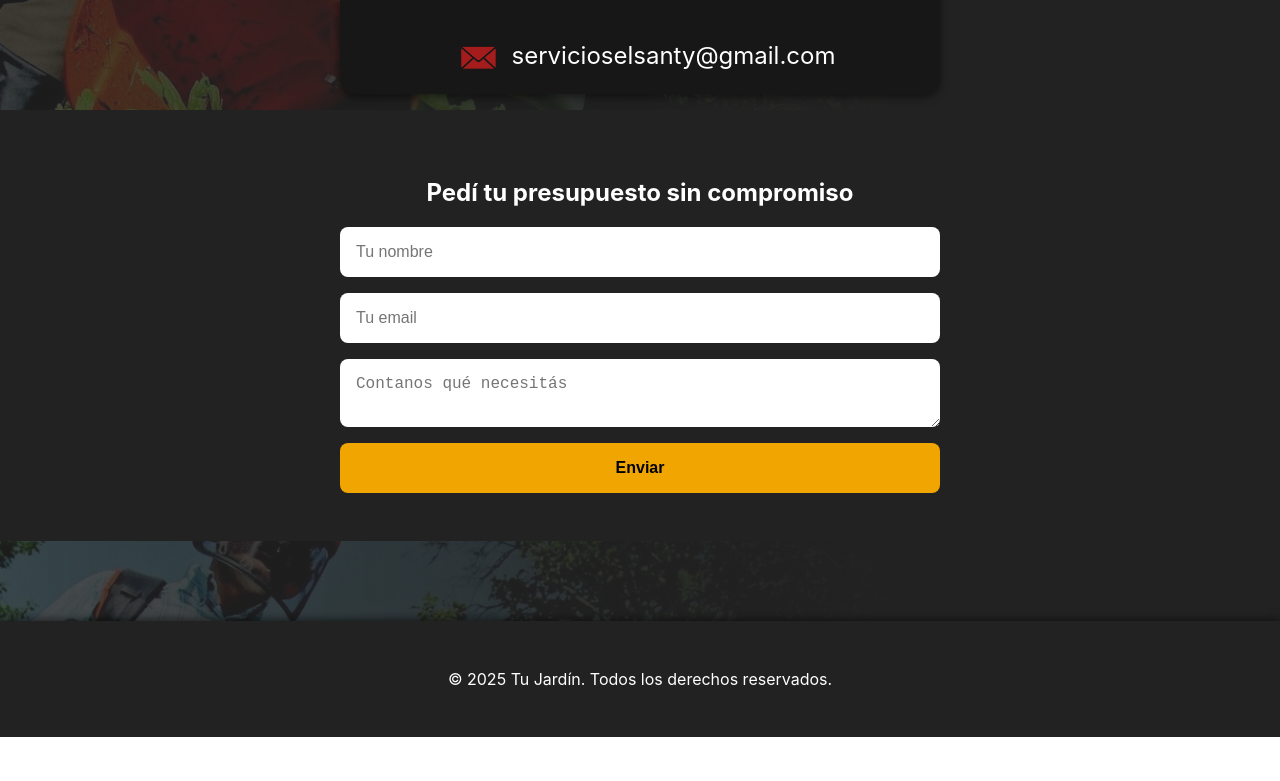
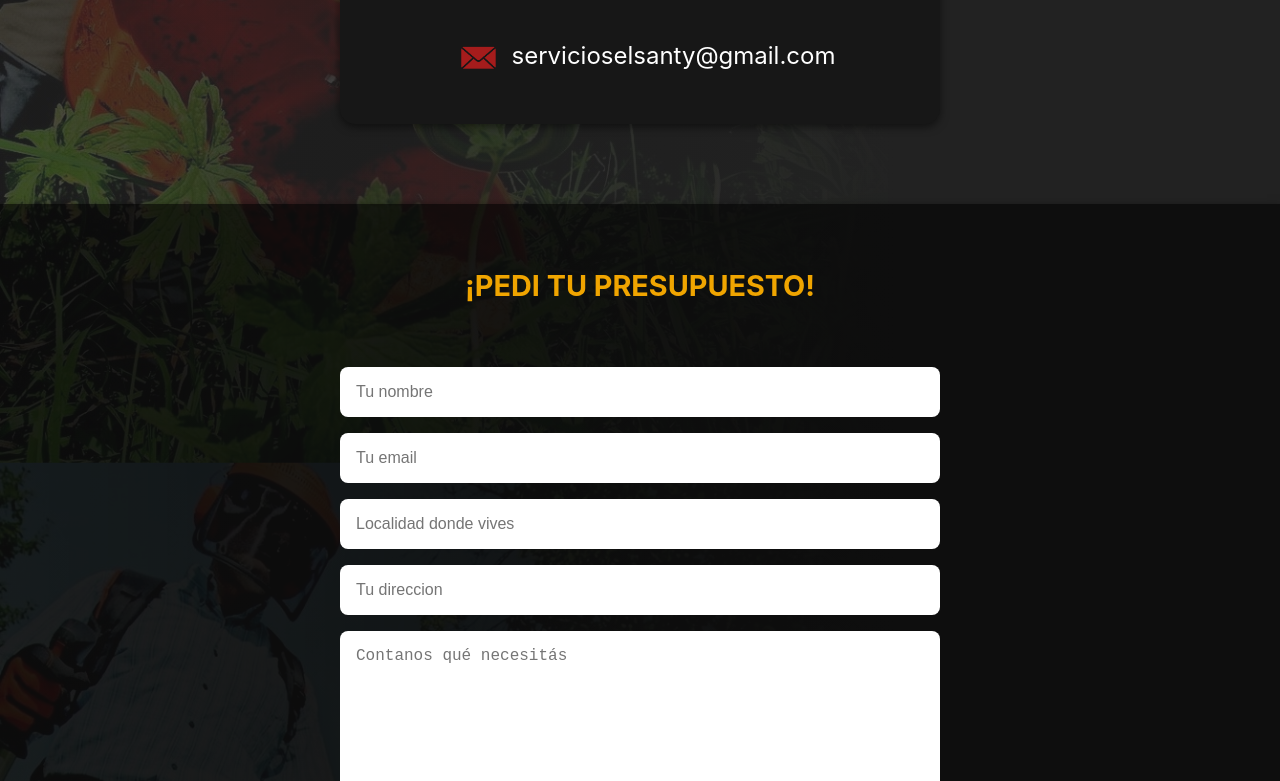
Before and after one commit to DevepMau/jardin-web, a React (Create React App) app: page / in a window 1280 px wide. Shown: the part 5399-6180 px from the top of the page. Before the commit the page ends 6136 px from the top, so only its background shows below. Built offline with nearby package versions, Linux system fonts and the light colour scheme.

Commit message:
Ajustes al formulario, se agregaron campos

```diff
--- a/src/pages/Contact.css
+++ b/src/pages/Contact.css
@@ -45,6 +45,7 @@
 .contact-data ul {
   padding-left: 0;
   margin-left: 0;
+  padding-bottom: 30px;
 }
 
 .contact-data li{
@@ -66,10 +67,18 @@
 /* Formulario */
 
 .contact-form-section {
-  padding: 3rem;
-  background-color: #222;
+  margin-top: 5rem;
+  padding-bottom: 5rem;
+  background-color: rgba(0,0,0,0.6);
+  box-shadow: 0 3px 9px rgba(0,0,0,0.5);
   color: white;
   text-align: center;
+}
+
+.contact-form-section h1{
+  font-size: 1.8rem;
+  margin-top: 0;
+  margin-bottom: 4rem;
 }
 
 .contact-form-section form {
@@ -80,8 +89,15 @@
   gap: 1rem;
 }
 
-.contact-form-section input,
+.contact-form-section input {
+  padding: 1rem;
+  font-size: 1rem;
+  border: none;
+  border-radius: 8px;
+}
+
 .contact-form-section textarea {
+  height: 200px;
   padding: 1rem;
   font-size: 1rem;
   border: none;
@@ -89,10 +105,11 @@
 }
 
 .contact-form-section button {
+  margin-top: 2rem;
   padding: 1rem;
   font-size: 1rem;
   background-color: #f0a500;
-  color: black;
+  color: white;
   font-weight: bold;
   border: none;
   border-radius: 8px;
--- a/src/pages/Contact.jsx
+++ b/src/pages/Contact.jsx
@@ -12,7 +12,7 @@ export default function Contact() {
   return (
     <div class="contact-container">
       <div className='contact-data'>
-        <h1>¡CONTACTANOS!</h1>
+        <h1>CONTACTANOS</h1>
         <hr />
         <ul>
           <li><img src={logo} alt="Logo" className='data-logo'/></li>
@@ -38,10 +38,12 @@ export default function Contact() {
         </ul>
       </div>
     <div class="contact-form-section">
-      <h2>Pedí tu presupuesto sin compromiso</h2>
+      <h1>¡PEDI TU PRESUPUESTO!</h1>
       <form id="contact-form">
         <input type="text" name="nombre" placeholder="Tu nombre" required />
         <input type="email" name="email" placeholder="Tu email" required />
+        <input type="text" name="localidad" placeholder="Localidad donde vives" />
+        <input type="text" name="direccion" placeholder="Tu direccion" />
         <textarea name="mensaje" placeholder="Contanos qué necesitás" required></textarea>
         <button type="submit">Enviar</button>
       </form>
```
